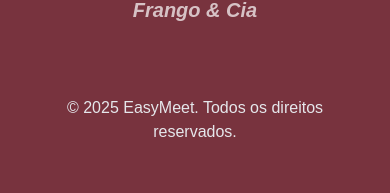
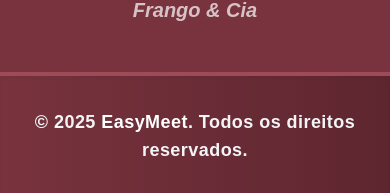
Before and after one commit to Renanlucass/easy-meet, a Next.js app: page / in a window 390 px wide. Shown: the part 1239-1432 px from the top of the page. Before the commit the page ends 1407 px from the top, so only its background shows below. Built offline with nearby package versions, Linux system fonts and the light colour scheme.

Commit message:
feat: Criando landing page responsiva

```diff
--- a/src/pages/index.js
+++ b/src/pages/index.js
@@ -46,7 +46,7 @@ export default function IndexPage() {
           </div>
         </section>
 
-        <HeroBanner/>
+        <HeroBanner />
 
         <section className="bg-[#78333E] text-white py-12">
           <div className="container mx-auto px-6 text-center">
@@ -59,11 +59,14 @@ export default function IndexPage() {
           </div>
         </section>
       </main>
-      <footer className="bg-[#78333E] ">
-        <div className="container mx-auto py-6 px-6 text-center text-gray-200">
-          <p>&copy; {currentYear} EasyMeet. Todos os direitos reservados.</p>
+      <footer className="bg-gradient-to-r from-[#78333E] to-[#5e262f] border-t-4 border-[#9e4b57] shadow-inner">
+        <div className="container mx-auto py-8 px-6 text-center text-gray-100">
+          <p className="text-lg font-semibold tracking-wide">
+            &copy; {currentYear} <span className="text-white font-bold">EasyMeet</span>. Todos os direitos reservados.
+          </p>
         </div>
       </footer>
+
     </div>
   );
 }
```
